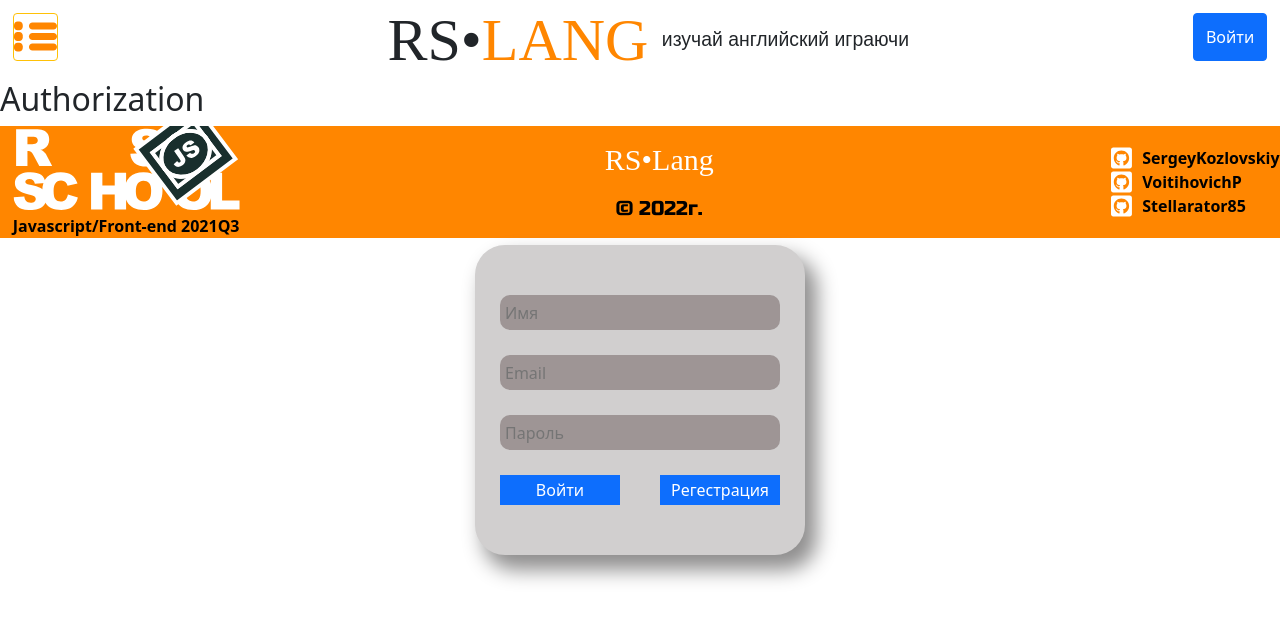
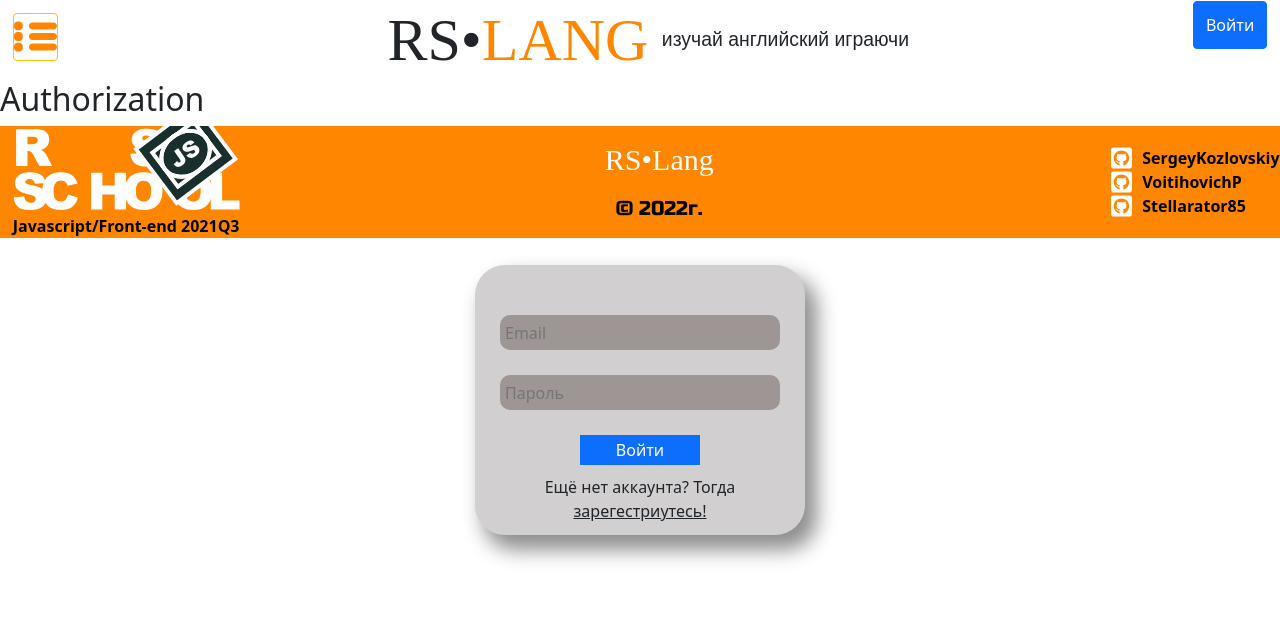
Before and after one commit to SergeyKozlovskiy/rslang, a React (Create React App) app: page /authorization in a window 1280 px wide. Shown: the top 620 px of the page. Built offline with nearby package versions, Linux system fonts and the light colour scheme; a web font is replaced by a local one.

Commit message:
feat: add login option for registered users

```diff
--- a/src/components/authorizationForm/AuthorizationForm.tsx
+++ b/src/components/authorizationForm/AuthorizationForm.tsx
@@ -1,19 +1,40 @@
-import React from 'react';
+import React, { useState } from 'react';
 import './authorizationForm.css';
 import { useDispatch } from 'react-redux';
 import { createUser } from '../../store/asyncActions';
+import { signInUser } from '../../store/asyncActions';
 
 const AuthorizationForm: React.FC = () => {
   const dispatch = useDispatch();
 
+  const [login, setLogin] = useState(false);
+
   return (
     <div className='authorization-form'>
-      <input className='authorization-name text-default' type="text" name="name" id="name" placeholder="Имя" />
+      {
+        login === true ?
+          <input className='authorization-name text-default' type="text" name="name" id="name" placeholder="Имя" />
+        :
+          ''
+      }
       <input className='authorization-email text-default' type="email" name="email" id="email" placeholder="Email" />
       <input className='authorization-password text-default' type="password" name="password" id="pass" placeholder="Пароль" />
       <div className="authorization-buttons">
-        <button className="authorization-login button-default">Войти</button>
-        <button onClick={() => dispatch(createUser())} className="authorization-signin button-default">Регестрация</button>
+        {
+          login === true ?
+            <button onClick={() => dispatch(createUser())} className="authorization-signin button-default">Регестрация</button>
+          :
+            <button onClick={() => dispatch(signInUser())} className="authorization-login button-default">Войти</button>
+        }
+        <div className="authorization-text">
+          {
+            login === true
+            ?
+            <span onClick={() => setLogin(false)}>Назад</span>
+            :
+            <p>Ещё нет аккаунта? Тогда <span onClick={()=> setLogin(true)}>зарегестриутесь!</span></p>
+          }
+        </div>
       </div>
     </div>
   )
--- a/src/components/authorizationForm/authorizationForm.css
+++ b/src/components/authorizationForm/authorizationForm.css
@@ -3,7 +3,7 @@
   top: 50%;
   left: 50%;
   transform: translate(-50%, -50%);
-  padding: 50px 25px;
+  padding: 50px 25px 12px 25px;
   display: flex;
   flex-direction: column;
   align-items: center;
@@ -27,7 +27,33 @@
 .authorization-buttons {
   width: 280px;
   display: flex;
-  justify-content: space-between;
+  flex-direction: column;
+  align-items: center;
+}
+
+.authorization-buttons div {
+  display: flex;
+  flex-direction: column;
+  align-items: center;
+}
+
+.authorization-text {
+  margin: 10px 0 0 0;
+  text-align: center;
+}
+
+.authorization-text p {
+  margin: 0;
+}
+
+.authorization-text span {
+  text-decoration: underline;
+  cursor: pointer;
+  transition: 0.3s all;
+}
+
+.authorization-text span:hover {
+  color: #696666;
 }
 
 .button-default {
--- a/src/components/header/header.tsx
+++ b/src/components/header/header.tsx
@@ -23,6 +23,8 @@
     </nav>
     <div className={Classes.headerAppName}>{Text.headerAppName}<span className={Classes.headerAppNameSpan}>{Text.headerAppNameSpan}</span>
       <span className={Classes.headerAppNameMotto}>{Text.headerAppNameMotto}</span></div>
-    <Button as="input" type="button" value={Text.loginButtonValue} className={Classes.loginButton} />
+      <Link to="/authorization">
+      <Button as="input" type="button" value={Text.loginButtonValue} className={Classes.loginButton} />
+      </Link>
     </header>
 };
--- a/src/requests/signIn.ts
+++ b/src/requests/signIn.ts
@@ -1,4 +1,5 @@
 import { IPostSignIn } from "../types/types"
+import store from '../store/store';
 
 export const signIn = async (body: IPostSignIn): Promise<Response> => {
   const response: Response = await fetch('http://localhost:5000/signin', {
--- a/src/store/asyncActions.tsx
+++ b/src/store/asyncActions.tsx
@@ -1,4 +1,4 @@
-import { ICreateUser, IRespSignIn } from "../types/types";
+import { ICreateUser, IRespSignIn, IPostSignIn } from "../types/types";
 import { postUser } from '../requests/postUser';
 import { createUserAction } from "./actions";
 import { signIn } from "../requests/signIn";
@@ -7,7 +7,6 @@
   const nameInput = document.querySelector('.authorization-name') as HTMLInputElement;
   const emailInput = document.querySelector('.authorization-email') as HTMLInputElement;
   const passwordInput = document.querySelector('.authorization-password') as HTMLInputElement;
-
   const body: ICreateUser = {
     name: nameInput.value,
     email: emailInput.value,
@@ -16,8 +15,24 @@
 
   return async (dispatch: Function) => {
     await postUser(body);
+
     signIn({email: body.email, password: body.password})
     .then((resp: Response) => resp.json())
     .then((userInfo: IRespSignIn) => dispatch(createUserAction(userInfo)));
   }
 };
+
+export const signInUser = () => {
+  const emailInput = document.querySelector('.authorization-email') as HTMLInputElement;
+  const passwordInput = document.querySelector('.authorization-password') as HTMLInputElement;
+  const body: IPostSignIn = {
+    email: emailInput.value,
+    password: passwordInput.value
+  }
+
+  return async (dispatch: Function) => {
+    signIn(body)
+    .then((resp: Response) => resp.json())
+    .then((userInfo: IRespSignIn) => dispatch(createUserAction(userInfo)));
+  }
+}
```
